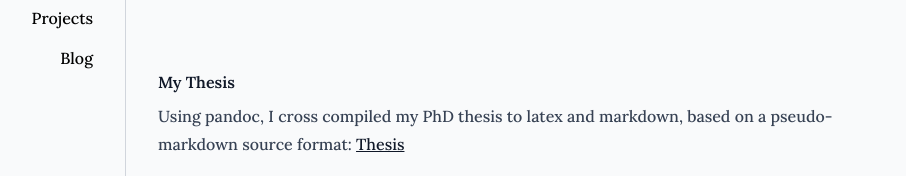
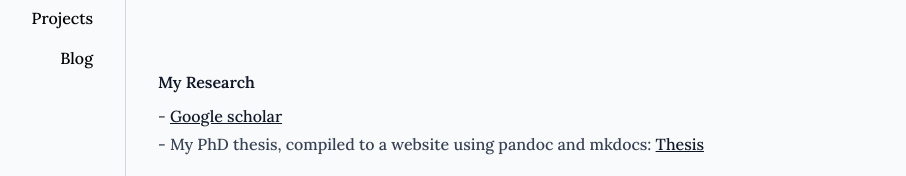
Before and after one commit to sansseriff/runish, a SvelteKit app: page /astera in a window 1280 px wide. Shown: the part 282-458 px from the top of the page, without its empty margins (114-1020 px from the left). Built offline with nearby package versions, Linux system fonts and the light colour scheme.

Commit message:
adding links

```diff
--- a/src/routes/astera/+page.svelte
+++ b/src/routes/astera/+page.svelte
@@ -24,9 +24,11 @@
 		<br />
 		<br />
 		<br />
-		<h4>My Thesis</h4>
-		Using pandoc, I cross compiled my PhD thesis to latex and markdown, based on a pseudo-markdown source
-		format:
+		<h4>My Research</h4>
+		-
+		<a href="https://scholar.google.com/citations?user=FRQbz4sAAAAJ&hl=en">Google scholar</a>
+		<br />
+		- My PhD thesis, compiled to a website using pandoc and mkdocs:
 		<a href="https://www.snsphd.online" class=""> Thesis</a>
 		<br />
 		<br />
@@ -47,7 +49,7 @@
 		<h4>Compass</h4>
 		A demonstration of using AI tools to connect arbitrary visual entities that share common interfaces.
 		Entities can influence the state of each other once connected, as shown by the detector illuminating
-		when the switch connected to it is closed.
+		when the switch connected to it is closed:
 		<a href="https://youtu.be/41owusgOsOU">Compass demo</a>
 
 		<br />
```
